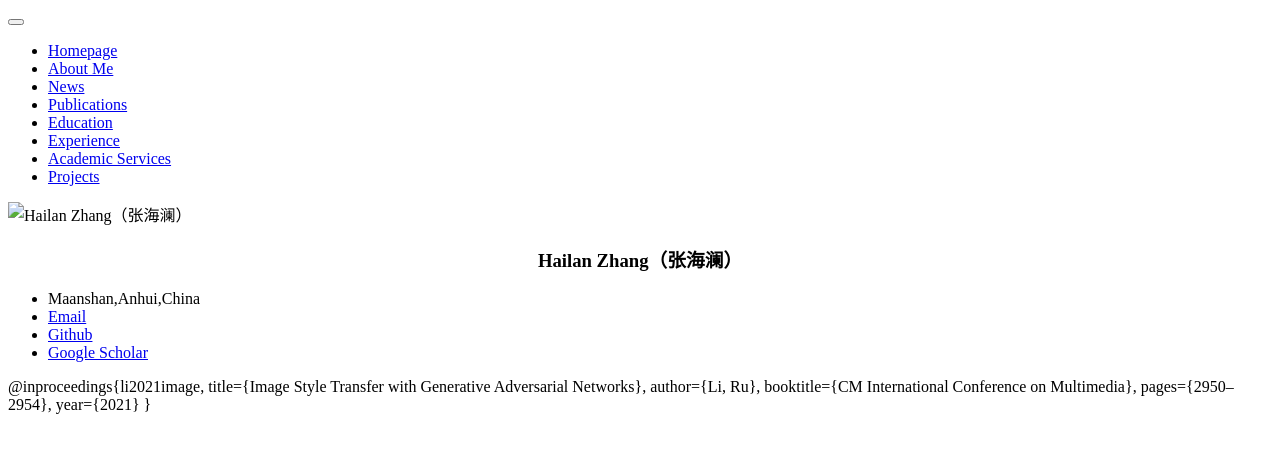
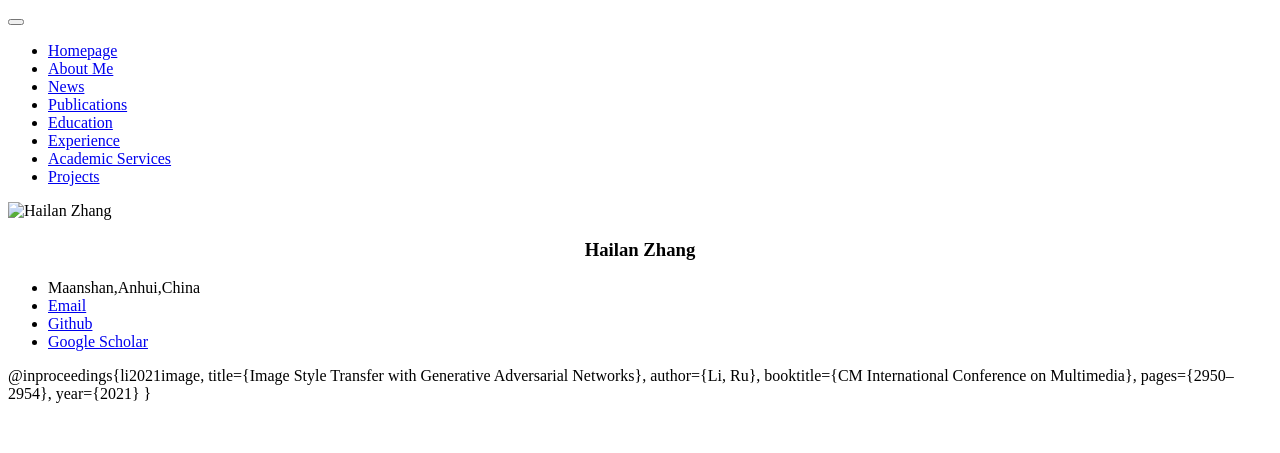
Before and after one commit to Zhang-Hailan/Zhang-Hailan.github.io, a Jekyll site: the page built from collections/2021_acmmm/acmmm2021.md, in a window 1280 px wide. Shown: the top 453 px of the page. Built offline with Jekyll 4.4.1, drawn with Linux system fonts in a browser that asks for light colours; our own code applies the rules of GitHub Pages for plain Markdown files.

Commit message:
Update _config.yml

```diff
--- a/_config.yml
+++ b/_config.yml
@@ -14,7 +14,7 @@ baidu_site_verification  :  # get baidu_site_verification from https://ziyuan.ba
 
 # Site Author
 author:
-  name             : "Hailan Zhang（张海澜）"
+  name             : "Hailan Zhang"
   avatar           : "images/liru.jpeg"
   bio              : # "Anhui University of Technology (AHUT)"
   employer         :
```
